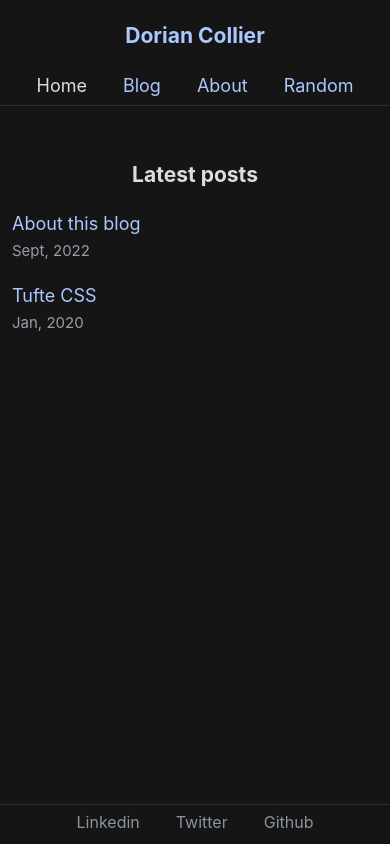
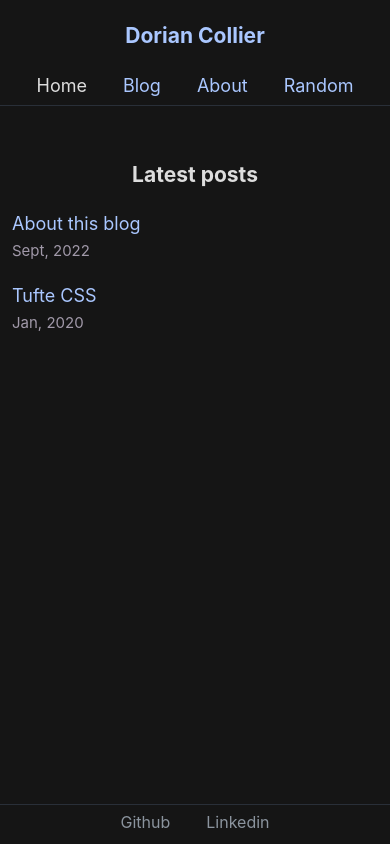
Before and after one commit to doqax/blog, a Next.js app: page / in a window 390 px wide. Built offline with nearby package versions, Linux system fonts and the light colour scheme.

Commit message:
about this blog edit + small layout change

```diff
--- a/components/Article/ImprovedLink/ImprovedLink.js
+++ b/components/Article/ImprovedLink/ImprovedLink.js
@@ -1,11 +1,11 @@
 import Link from "next/link";
-import { GoLinkExternal } from 'react-icons/go';
-
+// import { GoLinkExternal } from 'react-icons/go';
+// <GoLinkExternal fontSize={12} p={0} />
 export default function ImprovedLink({ href, children }) {
   const isExternal = href.includes("http");
   return isExternal ? (
     <a href={href} target="_blank" rel="noopener noreferrer">
-      {children} <GoLinkExternal />
+      {children}
     </a>
   ) : (
     <Link href={href}>
--- a/components/Footer/Footer.js
+++ b/components/Footer/Footer.js
@@ -1,9 +1,9 @@
 import styles from "./footer.module.css";
 
 const navTitles = [
+  { href: "github.com/doqax", title: "Github" },
+  // { href: "twitter.com/doqax", title: "Twitter" },
   { href: "linkedin.com/in/doqax", title: "Linkedin" },
-  { href: "twitter.com/doqax", title: "Twitter" },
-  { href: "github.com/doqax", title: "Github" },
 ];
 
 export default function Footer() {
--- a/components/Layout/Layout.js
+++ b/components/Layout/Layout.js
@@ -23,6 +23,7 @@ export default function Layout({ children, isArticle }) {
         <meta name="description" content="Just a web site" />
         <meta name="og:title" content={name} />
         <title>{name}</title>
+        <meta name="viewport" content="width=device-width, initial-scale=1" />
       </Head>
       <div className={styles.grid}>
         {/* Make it good on mobile */}
--- a/components/Layout/layout.module.css
+++ b/components/Layout/layout.module.css
@@ -31,7 +31,7 @@
   max-width: 1400px;
   margin-left: auto;
   margin-right: auto;
-  box-sizing: content-box;
+  /* box-sizing: content-box; */
   margin-bottom: 2rem;
   position: relative;
 }
@@ -143,11 +143,11 @@
   }
   .grid {
     grid-template-rows: auto 1fr 40px;
-    grid-template-columns: 0 100% 0;
+    grid-template-columns: 1fr;
     grid-template-areas:
-      ". header ."
-      ". main ."
-      ". footer .";
+      "header"
+      "main"
+      "footer";
     padding: 0;
   }
   .main {
--- a/pages/index.js
+++ b/pages/index.js
@@ -4,6 +4,10 @@ import utilStyles from "styles/utils.module.css";
 import { getSortedPostsData } from "lib/posts";
 import Date from "components/Date/Date";
 import Layout from "components/Layout/Layout";
+
+// Make sure Images are good to go
+// Improve Home
+// Write an about page
 
 export default function Home({ allPostsData }) {
   return (
--- a/posts/about-this-blog.mdx
+++ b/posts/about-this-blog.mdx
@@ -20,23 +20,31 @@ Once I realized that, I couldn't focus on my work without putting everything int
 
 * Why should we use this tech over this one ? <Sidenote note="Responses are always the same. The client doesn't want to. It's time consuming. One day we'll do it. Their goal is always to reduce time/cost, but they end up shooting themselves in the foot by delaying technical debt. Also a developer without free will is a program." />
 * Could we implement X into this project ?
-* Can I work on back-end this time ?
+* Can I work on something else this time ?
 
-There was a pattern. Most decisions were made without really thinking about medium to long term consequences, and it was all about going fast. Which means clients will probably have to refactor our work down the line and pay the price. Most of the codes and architecture had a planned obsolescence by design, or rather, because of laziness intertwined with ignorance and stupidity. And it's not just within this company, it's all over the industry.
+There was a pattern. Most decisions were made without really thinking about medium to long term consequences, and it was all about going fast. Which means clients will probably have to refactor our work down the line and pay the price. Most of the codes and architecture had a planned obsolescence by design, or rather, because of laziness intertwined with ignorance or stupidity. And it's not just within this company, it's all over the industry.
 
-Afterward I looked around me, searching for answers. Most developers working there had families, an exciting beer to drink at the end of the week, hobbies, etc. No one truly cared about what they were doing, and the ones who did ended up quitting. I have nothing against this mindset, but, to be happy, you basically have to find meaning outside of work in this kind of environment. This was pernicious and led me to have a burnout. It was the realization that what I did was useless for the end users<Sidenote withNumber note="B2B, they don't care once they signed the contract. It's mostly peacocking for BM." />, my colleagues/company and the fact that working there was detrimental to my progress.
+There is no way to transmit feedback effectively from bottom to top. When you're at the bottom you actually have to put your job on the line, and therefore increase cost if they don't take your argument into consideration. Most managers will bail out and refuse to escalade the problem. Too risky for them. If they do you're at risk of putting more work on your colleagues table. You basically have to choose between slowly building resentment towards you or lying to yourself. Once I realized I couldn't have any leverage on this, I was elsewhere. It's impossible for me to work without a meaningful reason.
+
+Afterward I looked around me, searching for answers. Employees working there had families, an exciting beer to drink at the end of the week, hobbies, a [meditation](https://www.washington.edu/news/2022/03/03/mindfulness-meditation-can-reduce-guilt-leading-to-unintended-negative-social-consequences/) routine or they were pursuing a management career. No one truly cared about what they were doing technically, and the ones who did ended up quitting. I have nothing against this mindset, but, to be *happy*, you basically *have* to find meaning outside of work. This was pernicious and led me to have a burnout : what I did was useless for the end users<Sidenote withNumber note="B2B, they don't care once they signed the contract. It's mostly peacocking for BM." />, the company and working there was detrimental to my progress.
+
+In that case having a burnout is a good thing, it means you actually care about what you do, but your environment prevents you to do it. That's it. The sooner you react, the least amount of time you'll need to get better. Once I realized that, it was just a question of days/weeks before I decided to quit. It's also healthier to proceed that way, just to make sure these environments get out of business as soon as possible.
+
+As of today, I rely on healthy food, good sleep habits, a schedule and sport. If you have good foundations, you'll be fine no matter what you do. It's the same as removing useless dependencies. This is the best advice I can give to be resilient against burnout. I also started writing for this reason alone. I can reflect, progress and quickly change direction if it doesn't work. Highly recommend it.
+
 
 ### Quest for meaning
 
-After two/three months reading books like a mad man, I went back at it. I was afraid to never touch a computer again. I started following [this website](https://teachyourselfcs.com). I'm still reading SICP. Deep learning can be troublesome and time consuming, but it's the only way to progress. I'm still struggling to be consistent but it's getting better.
+After three months reading books like a mad man, I went back at it. I was afraid to never open a code editor again. I started following [this website](https://teachyourselfcs.com). I'm still reading SICP. Deep learning can be troublesome and time consuming, but it's the only way to progress. I'm still struggling to be consistent but it's getting better.
 
-One thing I rely on a day to day basis is focussing on healthy food, good sleep habits, a schedule<Sidenote withNumber note="I tend to be too optimistic though" /> and sport. It's all about habits after all. If you have good foundations, you'll be fine no matter what you do.
+What I lack is guidance; Senior Developers (40+) are a really rare species. What helped me to arrive at this conclusion is Leonard De Vinci's biography and Apprenticeship Pattern<Sidenote withNumber note="I'll write a post on this because remapping the way you learn is a really interesting topic." />. It changed my priorities as a developer. Iteration and failure are our biggest tools. Unfortunately, this mindset is still controversial in Europe and difficult to apply without capital.
+
 
 ### Learning to say no
 
-In the past, I never had the time to choose the company I wanted to work for because of personal problems or "insufficient funds". Now I'd like to build stuff on my own and be responsible for the decisions I make and see where it leads me. I think people (myself included) would be surprised to see what they can build if only they had some leverage on their situation.
+In the past, I always had to choose a company in a rush due to personal problems or insufficient funds. Now I'd like to build stuff on my own and be responsible for the decisions I make and see where it leads me. I think people (myself included) would be surprised to see what they can build if only they had some leverage on their situation.
 
-For the first time I've said no to some opportunities, just because it doesn't fit the way things should be done. I'm done accepting stupid decisions and having to deal with them. It's making me sick. I already live in Belgium, it's enough for me.
+For the first time I've said no to some opportunities, just because it doesn't fit the way things should be done. I'm done accepting wrong decisions and having to deal with them. I already live in Belgium, it's enough for me.
 
 ### Loneliness
 
```
Lines whose indentation alone changed are shown as unchanged.
